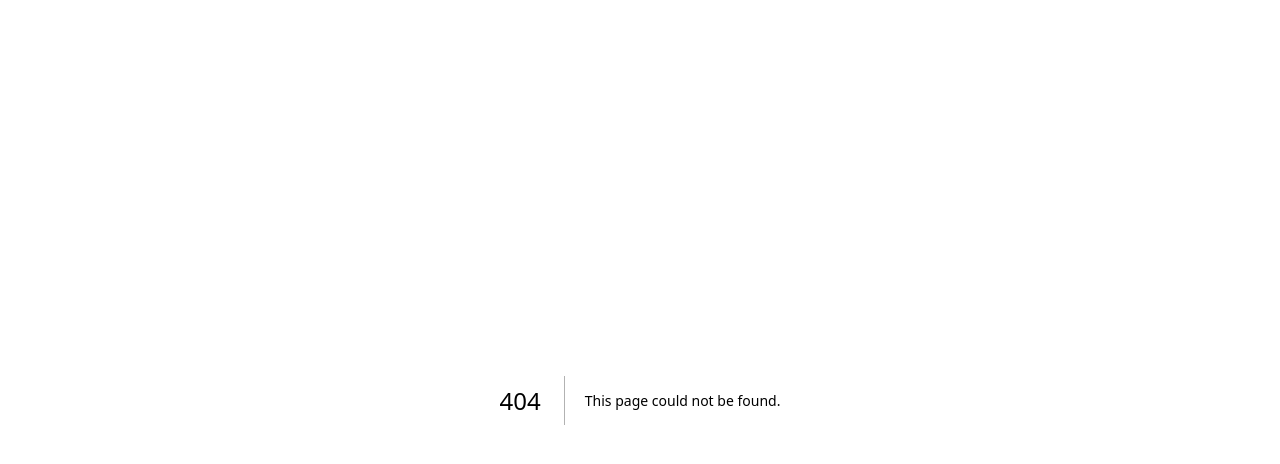
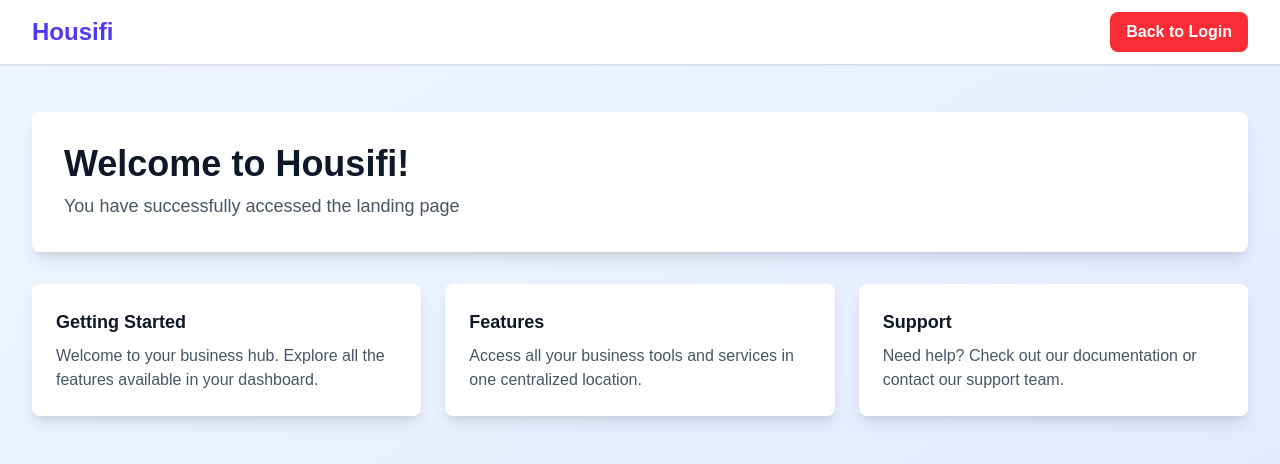
Before and after one commit to rohanaditya/HousiFi, a Next.js app: page /dashboard in a window 1280 px wide. Before the commit this address had no page. Shown: the top 464 px of the page. Built offline with nearby package versions, Linux system fonts and the light colour scheme.

Commit message:
Initial Next.js boilerplate

```diff
--- a/package.json
+++ b/package.json
@@ -10,6 +10,7 @@
   },
   "dependencies": {
     "next": "16.2.4",
+    "next-auth": "^4.24.14",
     "react": "19.2.4",
     "react-dom": "19.2.4"
   },
--- /dev/null
+++ b/src/app/api/auth/[...nextauth]/route.ts
@@ -0,0 +1,24 @@
+import NextAuth from 'next-auth';
+import GoogleProvider from 'next-auth/providers/google';
+
+const handler = NextAuth({
+  providers: [
+    GoogleProvider({
+      clientId: process.env.GOOGLE_CLIENT_ID || '',
+      clientSecret: process.env.GOOGLE_CLIENT_SECRET || '',
+    }),
+  ],
+  callbacks: {
+    async redirect({ url, baseUrl }) {
+      // Redirect to dashboard after sign in
+      if (url.startsWith(baseUrl)) return url;
+      // Redirect to dashboard for relative URLs
+      return baseUrl + '/dashboard';
+    },
+  },
+  pages: {
+    signIn: '/login',
+  },
+});
+
+export { handler as GET, handler as POST };
--- /dev/null
+++ b/src/app/dashboard/page.tsx
@@ -0,0 +1,65 @@
+'use client';
+
+import { useRouter } from 'next/navigation';
+
+export default function DashboardPage() {
+  const router = useRouter();
+
+  return (
+    <div className="min-h-screen bg-gradient-to-br from-blue-50 to-indigo-100">
+      {/* Navigation */}
+      <nav className="bg-white shadow-sm">
+        <div className="max-w-7xl mx-auto px-4 sm:px-6 lg:px-8">
+          <div className="flex justify-between h-16">
+            <div className="flex items-center">
+              <h2 className="text-2xl font-bold text-indigo-600">Housifi</h2>
+            </div>
+            <div className="flex items-center gap-4">
+              <button
+                onClick={() => router.push('/login')}
+                className="bg-red-500 hover:bg-red-600 text-white font-semibold py-2 px-4 rounded-lg transition duration-200"
+              >
+                Back to Login
+              </button>
+            </div>
+          </div>
+        </div>
+      </nav>
+
+      {/* Main Content */}
+      <main className="max-w-7xl mx-auto px-4 sm:px-6 lg:px-8 py-12">
+        {/* Welcome Section */}
+        <div className="bg-white rounded-lg shadow-lg p-8 mb-8">
+          <h1 className="text-4xl font-bold text-gray-900 mb-2">
+            Welcome to Housifi!
+          </h1>
+          <p className="text-gray-600 text-lg">
+            You have successfully accessed the landing page
+          </p>
+        </div>
+
+        {/* Features Section */}
+        <div className="grid grid-cols-1 md:grid-cols-3 gap-6">
+          <div className="bg-white rounded-lg shadow-lg p-6">
+            <h3 className="text-lg font-semibold text-gray-900 mb-2">Getting Started</h3>
+            <p className="text-gray-600">
+              Welcome to your business hub. Explore all the features available in your dashboard.
+            </p>
+          </div>
+          <div className="bg-white rounded-lg shadow-lg p-6">
+            <h3 className="text-lg font-semibold text-gray-900 mb-2">Features</h3>
+            <p className="text-gray-600">
+              Access all your business tools and services in one centralized location.
+            </p>
+          </div>
+          <div className="bg-white rounded-lg shadow-lg p-6">
+            <h3 className="text-lg font-semibold text-gray-900 mb-2">Support</h3>
+            <p className="text-gray-600">
+              Need help? Check out our documentation or contact our support team.
+            </p>
+          </div>
+        </div>
+      </main>
+    </div>
+  );
+}
--- a/src/app/layout.tsx
+++ b/src/app/layout.tsx
@@ -13,8 +13,8 @@ const geistMono = Geist_Mono({
 });
 
 export const metadata: Metadata = {
-  title: "Create Next App",
-  description: "Generated by create next app",
+  title: "Housifi",
+  description: "Enterprise business hub",
 };
 
 export default function RootLayout({
--- /dev/null
+++ b/src/app/login/page.tsx
@@ -0,0 +1,40 @@
+'use client';
+
+import { useRouter } from 'next/navigation';
+
+export default function LoginPage() {
+  const router = useRouter();
+
+  const handleSignIn = () => {
+    router.push('/dashboard');
+  };
+
+  return (
+    <div className="min-h-screen flex items-center justify-center bg-gradient-to-br from-blue-50 to-indigo-100">
+      <div className="w-full max-w-md">
+        <div className="bg-white rounded-lg shadow-lg p-8">
+          {/* Logo/Header */}
+          <div className="text-center mb-8">
+            <h1 className="text-4xl font-bold text-gray-900 mb-2">Housifi</h1>
+            <p className="text-gray-600">Welcome to your business hub</p>
+          </div>
+
+          {/* Sign In Form */}
+          <div className="space-y-6">
+            <button
+              onClick={handleSignIn}
+              className="w-full bg-indigo-600 hover:bg-indigo-700 text-white font-semibold py-3 px-4 rounded-lg transition duration-200"
+            >
+              Go to Landing Page
+            </button>
+          </div>
+
+          {/* Footer */}
+          <p className="text-center text-sm text-gray-500 mt-6">
+            Click the button above to enter the application
+          </p>
+        </div>
+      </div>
+    </div>
+  );
+}
--- a/src/app/page.tsx
+++ b/src/app/page.tsx
@@ -1,65 +1,21 @@
-import Image from "next/image";
+'use client';
+
+import { useRouter } from 'next/navigation';
+import { useEffect } from 'react';
 
 export default function Home() {
+  const router = useRouter();
+
+  useEffect(() => {
+    router.push('/login');
+  }, [router]);
+
   return (
-    <div className="flex flex-col flex-1 items-center justify-center bg-zinc-50 font-sans dark:bg-black">
-      <main className="flex flex-1 w-full max-w-3xl flex-col items-center justify-between py-32 px-16 bg-white dark:bg-black sm:items-start">
-        <Image
-          className="dark:invert"
-          src="/next.svg"
-          alt="Next.js logo"
-          width={100}
-          height={20}
-          priority
-        />
-        <div className="flex flex-col items-center gap-6 text-center sm:items-start sm:text-left">
-          <h1 className="max-w-xs text-3xl font-semibold leading-10 tracking-tight text-black dark:text-zinc-50">
-            To get started, edit the page.tsx file.
-          </h1>
-          <p className="max-w-md text-lg leading-8 text-zinc-600 dark:text-zinc-400">
-            Looking for a starting point or more instructions? Head over to{" "}
-            <a
-              href="https://vercel.com/templates?framework=next.js&utm_source=create-next-app&utm_medium=appdir-template-tw&utm_campaign=create-next-app"
-              className="font-medium text-zinc-950 dark:text-zinc-50"
-            >
-              Templates
-            </a>{" "}
-            or the{" "}
-            <a
-              href="https://nextjs.org/learn?utm_source=create-next-app&utm_medium=appdir-template-tw&utm_campaign=create-next-app"
-              className="font-medium text-zinc-950 dark:text-zinc-50"
-            >
-              Learning
-            </a>{" "}
-            center.
-          </p>
-        </div>
-        <div className="flex flex-col gap-4 text-base font-medium sm:flex-row">
-          <a
-            className="flex h-12 w-full items-center justify-center gap-2 rounded-full bg-foreground px-5 text-background transition-colors hover:bg-[#383838] dark:hover:bg-[#ccc] md:w-[158px]"
-            href="https://vercel.com/new?utm_source=create-next-app&utm_medium=appdir-template-tw&utm_campaign=create-next-app"
-            target="_blank"
-            rel="noopener noreferrer"
-          >
-            <Image
-              className="dark:invert"
-              src="/vercel.svg"
-              alt="Vercel logomark"
-              width={16}
-              height={16}
-            />
-            Deploy Now
-          </a>
-          <a
-            className="flex h-12 w-full items-center justify-center rounded-full border border-solid border-black/[.08] px-5 transition-colors hover:border-transparent hover:bg-black/[.04] dark:border-white/[.145] dark:hover:bg-[#1a1a1a] md:w-[158px]"
-            href="https://nextjs.org/docs?utm_source=create-next-app&utm_medium=appdir-template-tw&utm_campaign=create-next-app"
-            target="_blank"
-            rel="noopener noreferrer"
-          >
-            Documentation
-          </a>
-        </div>
-      </main>
+    <div className="min-h-screen flex items-center justify-center">
+      <div className="text-center">
+        <div className="animate-spin rounded-full h-12 w-12 border-b-2 border-indigo-600 mx-auto mb-4"></div>
+        <p className="text-gray-600">Redirecting...</p>
+      </div>
     </div>
   );
 }
--- /dev/null
+++ b/src/app/providers.tsx
@@ -0,0 +1,7 @@
+'use client';
+
+import { SessionProvider } from 'next-auth/react';
+
+export default function Providers({ children }: { children: React.ReactNode }) {
+  return <SessionProvider>{children}</SessionProvider>;
+}
```
Also changed, not shown: 2 other files (tests, documents, lock files or other folders).
